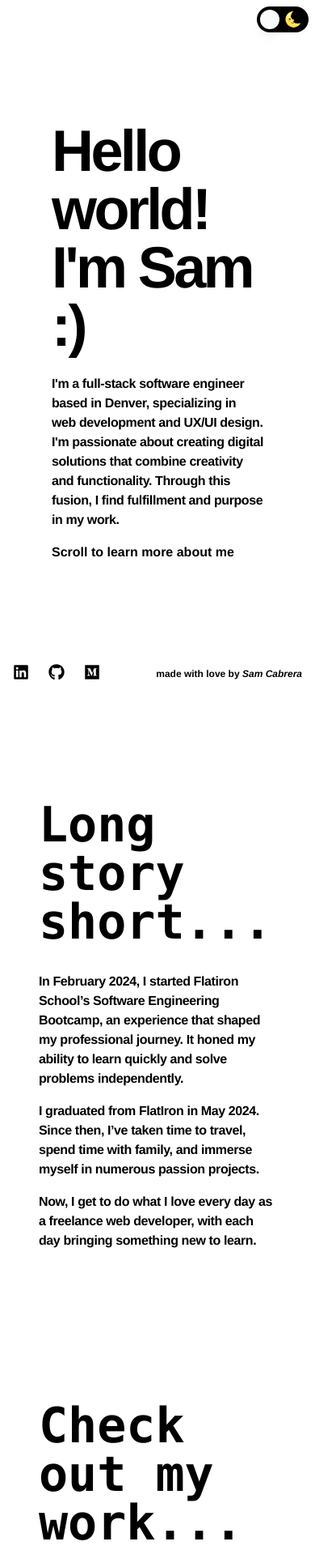
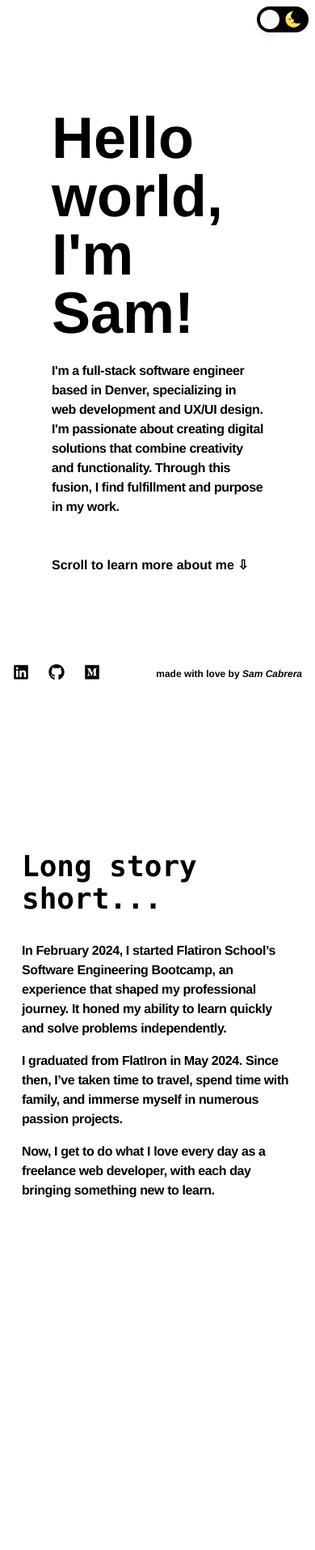
Before and after one commit to samanthacabrera/portfolio, a React (Vite) app: page / in a window 390 px wide. Shown: the top 1914 px of the page at 81% size. Built offline with nearby package versions, Linux system fonts and the light colour scheme; no server answers.

Commit message:
add wip tag to projects list, update home desktop layout

```diff
--- a/src/components/Navbar.jsx
+++ b/src/components/Navbar.jsx
@@ -100,18 +100,18 @@ const Navbar = () => {
             + Work
           </button>
           <button
+            onClick={() => handleNavigation('blog')}
+            className="hover-effect ease-in-out scramble-hover"
+            data-value="+ Articles"
+          >
+            + Articles
+          </button>
+          <button
             onClick={() => handleNavigation('services')}
             className="hover-effect ease-in-out scramble-hover"
             data-value="+ Services"
           >
             + Services
-          </button>
-          <button
-            onClick={() => handleNavigation('blog')}
-            className="hover-effect ease-in-out scramble-hover"
-            data-value="+ Articles"
-          >
-            + Articles
           </button>
         </div>
 
--- a/src/components/ProjectCard.jsx
+++ b/src/components/ProjectCard.jsx
@@ -1,16 +1,18 @@
 import React from "react";
 import { Link } from "react-router-dom";
 
-const ProjectCard = ({ id, title, description, currentlyWorkingOn }) => {
+const ProjectCard = ({ id, title, wip }) => {
     return (
         <div className="relative group flex flex-col justify-center items-start border-b border-current transition-transform duration-300 ease-in-out transform hover:scale-105 p-2">
             <Link to={`/projects/${id}`} className="w-full">
                 <h3 className="group-hover:text-cyan-600 transition duration-300 text-2xl tracking-wide mb-2">
                     {title}
                 </h3>
-                <p className="font-light">
-                    {description}
-                </p>
+                {wip && (
+                    <span className="absolute top-4 right-2 text-sm">
+                       ( wip )
+                    </span>
+                )}
             </Link>
         </div>
     );
--- a/src/data/projectsData.jsx
+++ b/src/data/projectsData.jsx
@@ -28,7 +28,7 @@ const projects = [
         title: 'Calcalooza',
         github: 'https://github.com/samanthacabrera/conversion-calculator',
         link: 'https://calcalooza.com',
-        wip: true,
+        wip: false,
         deployed: true,
         description: 'A responsive website featuring a variety of math calculators, including unit conversion, area, volume, and more.',
         overview: {
--- a/src/pages/homepage/Blog.jsx
+++ b/src/pages/homepage/Blog.jsx
@@ -49,8 +49,8 @@ function Blog() {
 
     return (
         <FadeInSection>
-            <div className="min-h-screen max-w-3xl 2 flex flex-col justify-center space-y-4 text-left">
-                <h2 className="text-6xl lg:text-8xl font-mono pb-2">My two cents...</h2>
+            <div className="min-h-screen flex flex-col justify-center space-y-4 text-left">
+                <h2 className="text-4xl lg:text-6xl font-mono pb-2">My two cents...</h2>
                 {displayBlogs()}
             </div>
         </FadeInSection>
--- a/src/pages/homepage/Hero.jsx
+++ b/src/pages/homepage/Hero.jsx
@@ -6,16 +6,17 @@ function Hero() {
     <div className="h-screen flex p-8">
 
       <div className="group flex flex-col justify-center space-y-4 text-left w-full p-8 relative">
-        <h1 className="text-7xl lg:text-8xl tracking-tighter mb-2 relative z-10">
-          Hello world!<br />
-          I'm <span className="group-hover:text-orange-500 transition duration-500">Sam</span> :)
+        <h1 className="text-7xl lg:text-8xl mb-2 relative z-10">
+          Hello world,<br />
+          I'm <span className="group-hover:text-orange-500 transition duration-500">Sam</span>!
         </h1>
-        <p className="tracking-tight max-w-lg relative z-10">
+        <p className="tracking-tight max-w-xl relative z-10">
           I'm a full-stack software engineer based in Denver, specializing in web development and UX/UI design.
           I'm <span className="group-hover:text-lime-600 transition duration-500 delay-200">passionate</span> about creating digital solutions that combine <span className="group-hover:text-yellow-500 transition duration-500 delay-300">creativity</span> and <span className="group-hover:text-cyan-600 transition duration-500 delay-400">functionality</span>.
           Through this fusion, I find fulfillment and purpose in my work.
         </p>
-        <p className="">Scroll to learn more about me</p>
+        <p className="pt-8">Scroll to learn more about me ⇩</p>
+
       </div>
     </div>
   );
--- a/src/pages/homepage/Home.jsx
+++ b/src/pages/homepage/Home.jsx
@@ -85,20 +85,20 @@ function Home() {
         <div className="flex flex-col w-screen justify-center items-center overflow-auto scroll-smooth"
             style={{ scrollSnapType: "y mandatory" }}
         >
-            <section id="hero" className=" h-screen flex justify-center items-center" style={{ scrollSnapAlign: "start" }}>
+            <section id="hero" className="max-w-4xl h-screen flex justify-center items-center" style={{ scrollSnapAlign: "start" }}>
                 <Hero />
             </section>
-            <section id="intro" className="w-full h-screen flex justify-center items-center px-12" style={{ scrollSnapAlign: "start" }}>
+            <section id="intro" className="max-w-sm md:max-w-xl h-screen flex justify-center items-center px-6" style={{ scrollSnapAlign: "start" }}>
                 <Intro />
             </section>
-            <section id="projects" className="w-full h-screen flex justify-center items-center px-12" style={{ scrollSnapAlign: "start" }}>
+            <section id="projects" className="max-w-sm md:max-w-xl h-screen flex justify-center items-center" style={{ scrollSnapAlign: "start" }}>
                 <ProjectsList />
             </section>
-            <section id="services" className="w-full h-screen flex justify-center items-center px-12" style={{ scrollSnapAlign: "start" }}>
+            <section id="blog" className="max-w-sm md:max-w-xl h-screen flex justify-center items-center px-6" style={{ scrollSnapAlign: "start" }}>
+                <Blog />
+            </section>
+            <section id="services" className="max-w-sm md:max-w-xl h-screen flex justify-center items-center px-6" style={{ scrollSnapAlign: "start" }}>
                 <Services />
-            </section>
-            <section id="blog" className="w-full h-screen flex justify-center items-center px-12" style={{ scrollSnapAlign: "start" }}>
-                <Blog />
             </section>
         </div>
         </>
--- a/src/pages/homepage/Intro.jsx
+++ b/src/pages/homepage/Intro.jsx
@@ -6,7 +6,7 @@ function Intro() {
     <FadeInSection>
         <div className="group flex flex-col justify-center text-left min-h-screen">
 
-          <h2 className="text-6xl lg:text-8xl font-mono">Long story short...</h2>
+          <h2 className="text-4xl lg:text-6xl font-mono">Long story short...</h2>
 
         <div className="pt-8 space-y-4 tracking-tight">
           <p>In February 2024, I started Flatiron School’s Software Engineering Bootcamp, an experience that shaped my professional journey. It honed my ability to learn <span className="group-hover:text-cyan-600 transition duration-500"> quickly</span> and solve problems <span className="group-hover:text-yellow-500 transition duration-500 delay-100">independently</span>.</p>
--- a/src/pages/homepage/ProjectsList.jsx
+++ b/src/pages/homepage/ProjectsList.jsx
@@ -7,9 +7,9 @@ import FadeInSection from "../../utils/FadeIn";
 const Projects = () => {
     return (
         <FadeInSection>
-        <div className="min-h-screen flex flex-col justify-center container space-y-4 text-left">
-            <h2 className="text-6xl lg:text-8xl font-mono">Check out my work...</h2>
-            <div className="grid grid-cols-1 gap-4">
+        <div className="min-h-screen flex flex-col justify-center space-y-4 text-left">
+            <h2 className="text-4xl lg:text-6xl font-mono">Check <br/> out my work...</h2>
+            <div className="grid grid-cols-1 gap-6">
                 {projects.map((project) => (
                     <Link key={project.id} to={`/projects/${project.id}`} >
                         <div className="relative">
@@ -19,7 +19,7 @@ const Projects = () => {
                                 description={project.description}
                                 thumbnail={project.thumbnail}
                                 tags={project.tags}
-                                currentlyWorkingOn={project.currentlyWorkingOn}
+                                wip={project.wip}
                                 hideImage="sm:hidden"
                             />
                         </div>
--- a/src/pages/homepage/Services.jsx
+++ b/src/pages/homepage/Services.jsx
@@ -86,24 +86,24 @@ const Services = () => {
   };
 
   return (
-    <div className="min-h-screen flex flex-col">
-      <div className="space-y-2 pt-24 pb-4">
-        <h1 className="text-6xl lg:text-8xl font-mono">Let's work together...</h1>
-        <p className="text-xl p-1 font-light">
+    <div className="min-h-screen flex flex-col justify-center py-24">
+      <div className="space-y-2">
+        <h1 className="text-4xl lg:text-6xl font-mono pb-2">Let's work together...</h1>
+        <p className="text-xl pb-4 font-light">
           Click to learn more about the range of services I offer.
         </p>
       </div>
-      <div className="grid gap-2 lg:gap-8 sm:grid-cols-1 lg:grid-cols-3 text-gray-900">
+      <div className="grid gap-2 sm:grid-cols-1 text-gray-900">
         {services.map((service, index) => (
           <div
             key={index}
-            className="bg-white border shadow-lg rounded-lg p-6 hover:scale-105 transition-transform duration-300 cursor-pointer"
+            className="md:bg-white md:border md:shadow-lg md:rounded-lg py-2 md:p-4 hover:scale-105 transition-transform duration-300 cursor-pointer"
             onClick={() => setSelectedService(service)}
           >
             <h3 className="text-base lg:text-xl">
               {service.title}
             </h3>
-            <p className="hidden md:block">
+            <p className="hidden md:block font-light py-1">
               {service.description}
             </p>
             <p className="hidden md:block">{service.price}</p>
```
